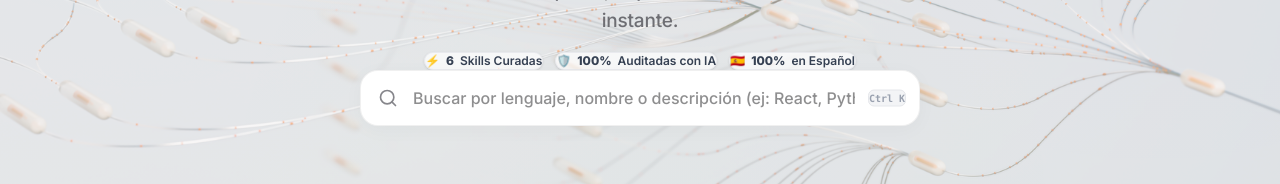
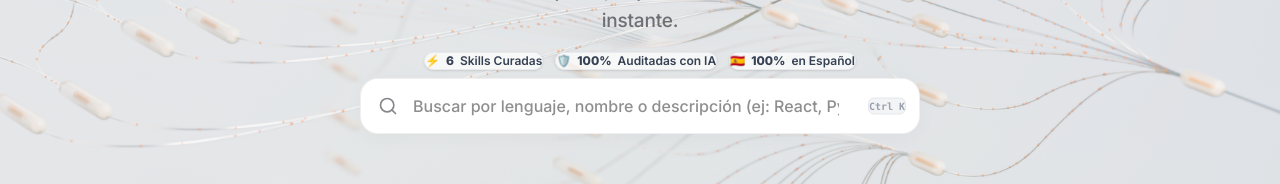
Before and after one commit to glucena1918-tech/store_skills, a React (Vite) app: page / in a window 1280 px wide. Shown: the part 429-613 px from the top of the page. Built offline with nearby package versions, Linux system fonts and the light colour scheme; no server answers; the database is empty.

Commit message:
fix: increase Stats Ribbon bottom margin and search input right padding for Ctrl+K badge clearance

```diff
--- a/src/components/Hero.jsx
+++ b/src/components/Hero.jsx
@@ -87,7 +87,7 @@ export default function Hero({ searchQuery, onSearchChange, skills = [] }) {
         </p>
 
         {/* Stats Ribbon Ajustado */}
-        <div className="flex flex-wrap justify-center items-center gap-3 mt-4 mb-6">
+        <div className="flex flex-wrap justify-center items-center gap-3 mt-4 mb-8 relative z-10">
           <span className="inline-flex items-center gap-1.5 px-3 py-1 rounded-full text-xs font-semibold bg-white/70 backdrop-blur-md border border-gray-200/80 text-gray-700 shadow-sm">
             ⚡ <b>{skills.length}</b> Skills Curadas
           </span>
@@ -100,7 +100,7 @@ export default function Hero({ searchQuery, onSearchChange, skills = [] }) {
         </div>
 
         {/* Premium macOS-style Search Bar */}
-        <div className="relative" style={{ maxWidth: '560px', margin: '0 auto', animation: 'fadeInUp 0.8s cubic-bezier(0.16, 1, 0.3, 1) 0.15s both' }}>
+        <div className="relative" style={{ maxWidth: '560px', margin: '8px auto 0', animation: 'fadeInUp 0.8s cubic-bezier(0.16, 1, 0.3, 1) 0.15s both' }}>
           <div className="absolute flex items-center pointer-events-none" style={{ top: 0, bottom: 0, left: '18px' }}>
             <Search style={{ width: '20px', height: '20px', color: 'var(--color-text-tertiary)' }} />
           </div>
@@ -115,7 +115,7 @@ export default function Hero({ searchQuery, onSearchChange, skills = [] }) {
               width: '100%',
               height: '56px',
               paddingLeft: '52px',
-              paddingRight: '64px',
+              paddingRight: '80px',
               borderRadius: '18px',
               background: '#ffffff',
               border: '1px solid var(--color-border)',
```
